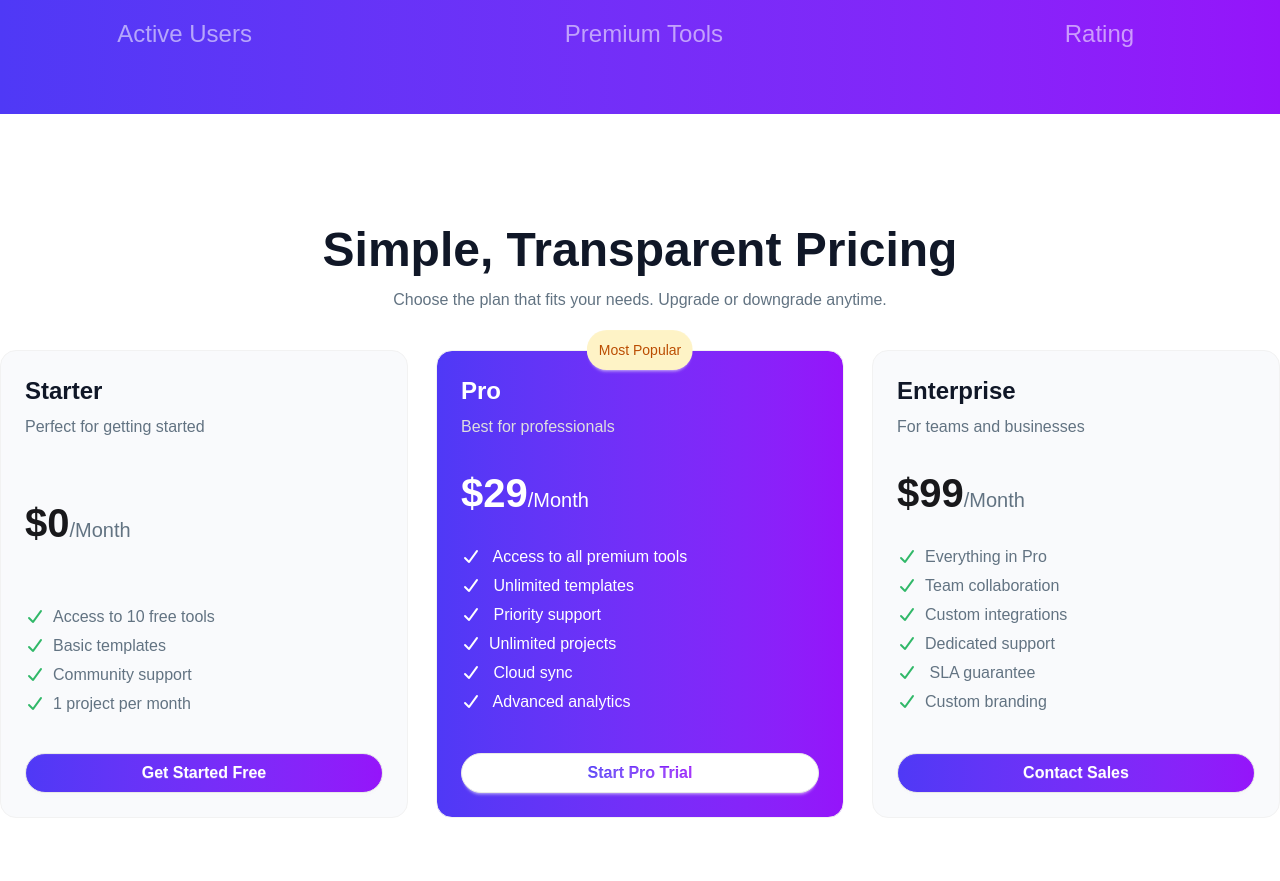
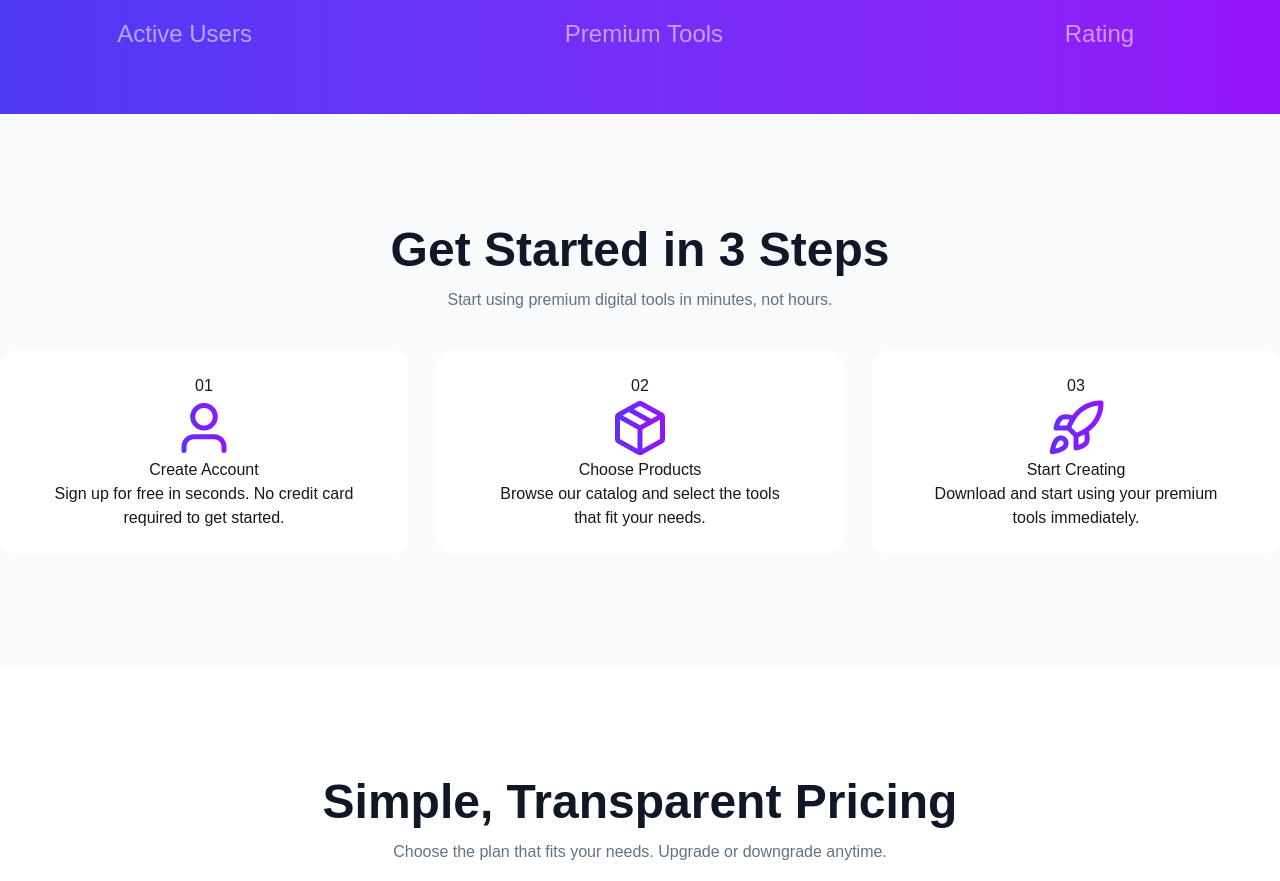
Before and after one commit to rakib97j/DigiTools, a React (Vite) app: page / in a window 1280 px wide. Shown: the part 936-1817 px from the top of the page. Built offline with nearby package versions, Linux system fonts and the light colour scheme.

Commit message:
Get Started Section Card desing pending

```diff
--- a/src/Components/Banner.jsx
+++ b/src/Components/Banner.jsx
@@ -15,7 +15,7 @@ const Banner = () => {
           <h1 className="text-[#101727] font-extrabold text-4xl  md:text-7xl mb-4 landing-[84px]">
             Supercharge Your <br /> Digital Workflow
           </h1>
-          <p className="text-[#627382] font-normal text-lg leading-8 mb-8 ">
+          <p className="text-[#627382] font-normal text-lg leading-8 mb-8 md:mx-0 mx-5 ">
             Access premium AI tools, design assets, templates, and productivity
             <br />
             software—all in one place. Start creating faster today. <br />
--- /dev/null
+++ b/src/Components/GetStarted.jsx
@@ -0,0 +1,58 @@
+import User from "/user.png"
+import Package from "/package.png"
+import Rocket from "/rocket.png"
+
+const GetStarted = () => {
+    return (
+      <div>
+        <div className="container mx-auto py-28">
+          {/* Title */}
+          <div className="text-center mb-10">
+            <h1 className=" text-5xl font-extrabold text-[#101727] mb-4">
+              Get Started in 3 Steps
+            </h1>
+            <p className="text-[#627382] font-normal text-base mb-10 leading-5">
+              Start using premium digital tools in minutes, not hours.
+            </p>
+          </div>
+          {/* Card */}
+          <div className="grid md:grid-cols-2 md:mx-0 mx-5 lg:grid-cols-3 gap-7  text-center">
+            <div className="p-6 bg-white rounded-2xl text-center">
+              <p>01</p>
+              <div className="flex items-center justify-center">
+                <img src={User} alt="User Png" />
+              </div>
+              <h1>Create Account</h1>
+              <p>
+                Sign up for free in seconds. No credit card <br /> required to
+                get started.
+              </p>
+            </div>
+            <div className="p-6 bg-white rounded-2xl">
+              <p>02</p>
+              <div className="flex items-center justify-center">
+                <img src={Package} alt="User Png" />
+              </div>
+              <h1>Choose Products</h1>
+              <p>
+                Browse our catalog and select the tools <br /> that fit your
+                needs.
+              </p>
+            </div>
+            <div className="p-6 bg-white rounded-2xl">
+              <p>03</p>
+              <div className="flex items-center justify-center">
+                <img src={Rocket} alt="User Png" />
+              </div>
+              <h1>Start Creating</h1>
+              <p>
+                Download and start using your premium <br /> tools immediately.
+              </p>
+            </div>
+          </div>
+        </div>
+      </div>
+    );
+};
+
+export default GetStarted;
--- a/src/Components/NavBar.jsx
+++ b/src/Components/NavBar.jsx
@@ -57,19 +57,19 @@ const NavBar = () => {
           <div className="navbar-center hidden lg:flex">
             <ul className="menu menu-horizontal px-1 text-[#101727] font-semibold text-base">
               <li>
-                <a href="/products">Products</a>
+                <a href="#">Products</a>
               </li>
               <li>
-                <a href="/features">Features </a>
+                <a href="#">Features </a>
               </li>
               <li>
-                <a href="/pricing">Pricing</a>
+                <a href="#">Pricing</a>
               </li>
               <li>
-                <a href="/testimonials">Testimonials</a>
+                <a href="#">Testimonials</a>
               </li>
               <li>
-                <a href="/faq">FAQ</a>
+                <a href="#">FAQ</a>
               </li>
             </ul>
           </div>
@@ -95,7 +95,7 @@ const NavBar = () => {
               </span>
             </div>
             <a
-              href="/login"
+              href="#"
               className=" mr-4 font-semibold text-base text-[#101727]   hover:bg-[#4f39f63f] rounded-full px-4 py-3"
             >
               Login
--- a/src/Pages/Home.jsx
+++ b/src/Pages/Home.jsx
@@ -1,5 +1,6 @@
 import Banner from "../Components/Banner";
 import Footer from "../Components/Footer";
+import GetStarted from "../Components/GetStarted";
 import NavBar from "../Components/NavBar";
 import ReadyTo from "../Components/ReadyTo";
 import Stats from "../Components/Stats";
@@ -22,9 +23,13 @@ const Home = () => {
       </div>
 
       {/* Main Section  / Main > Get > Simple  */}
+
+      {/* Get section */}
+      <div className="bg-[#F9FAFC]  ">
+        <GetStarted></GetStarted>
+      </div>
+
       <div className="container mx-auto">
-        {/* Main */}
-        {/* Get */}
         {/* Simple */}
         <TransparentPricing></TransparentPricing>
       </div>
```
